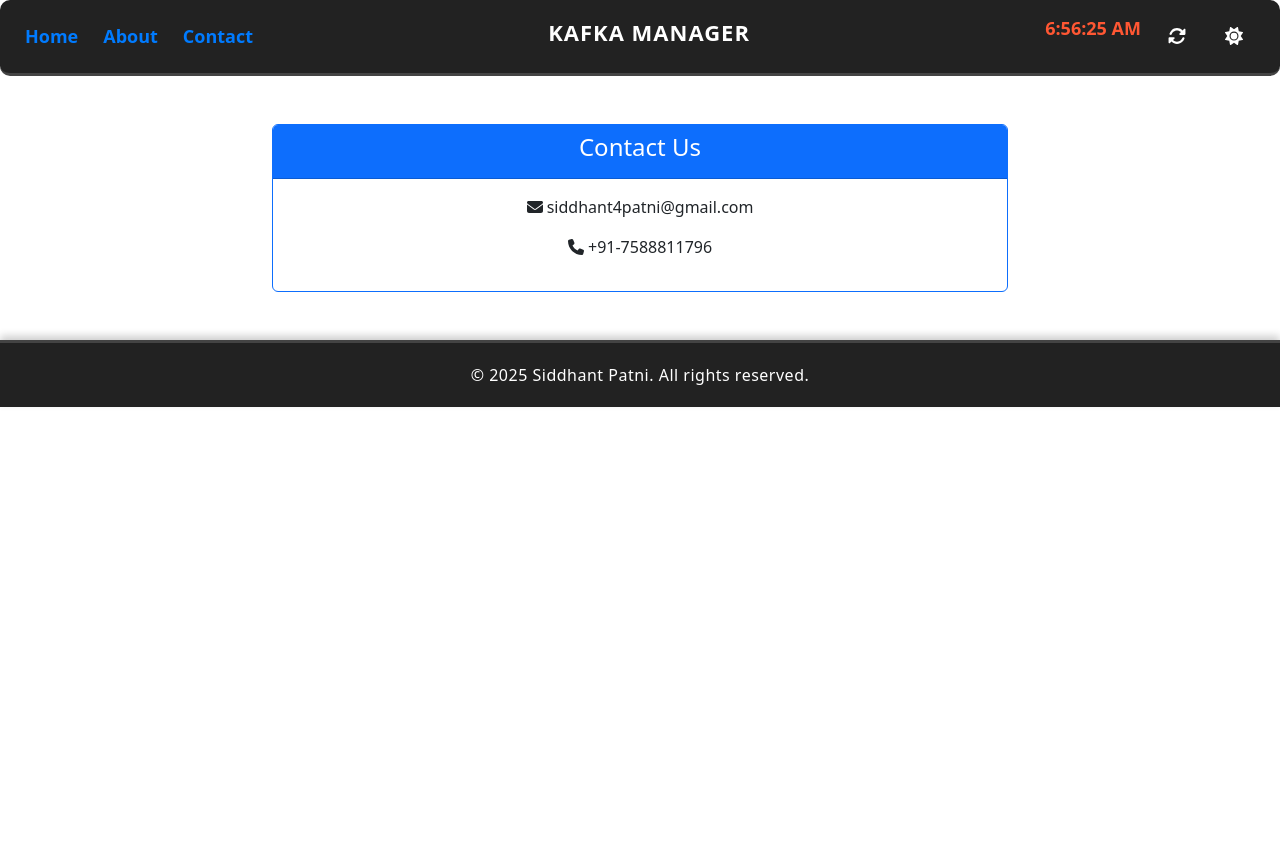
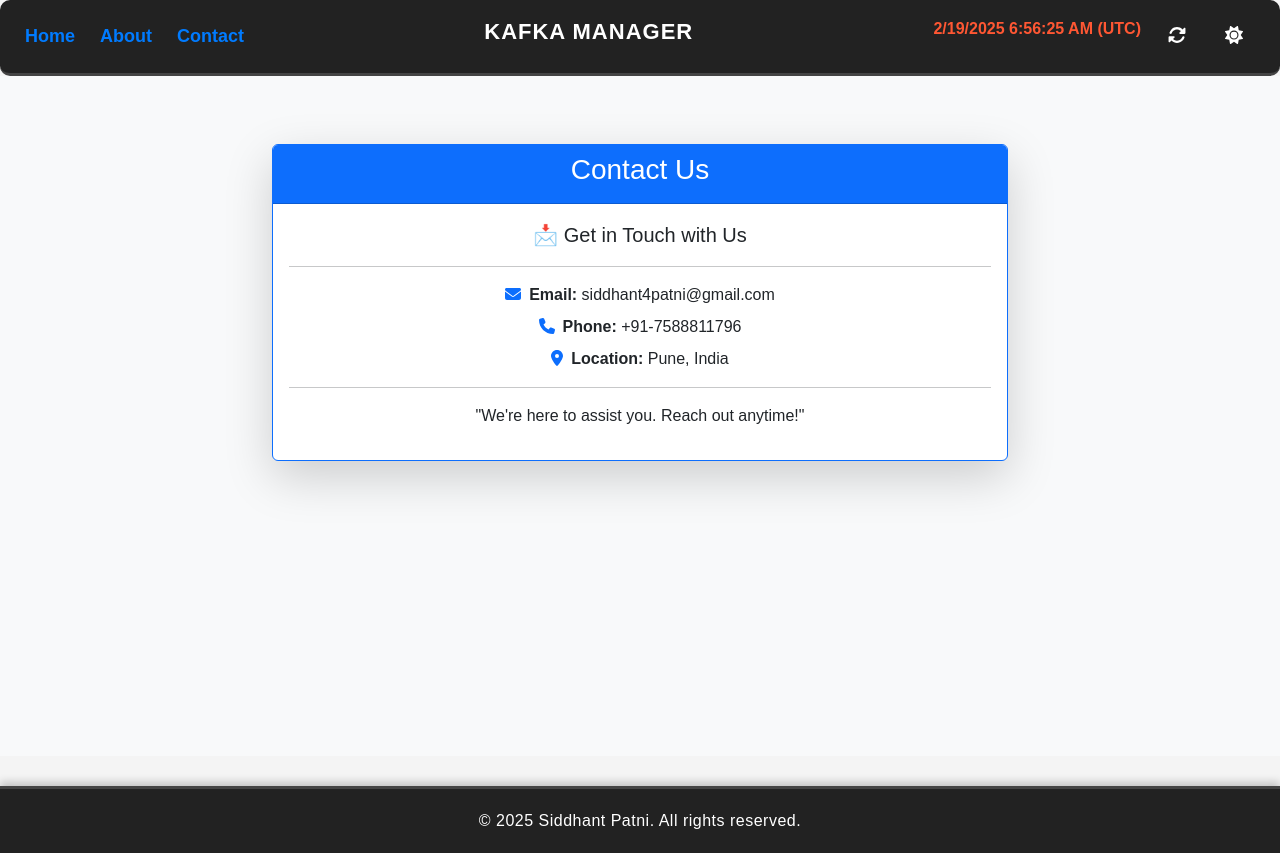
Before and after one commit to siddhantpatni0407/react-kafka-manager-ui, a React (Create React App) app: page /contact in a window 1280 px wide. Before the commit the page ends 800 px from the top, so only its background shows below. Built offline with nearby package versions, Linux system fonts and the light colour scheme.

Commit message:
Enhances look and feel
Enhances look and feel

```diff
--- a/src/About/About.js
+++ b/src/About/About.js
@@ -5,16 +5,18 @@ export default function About() {
         <div className="container my-5">
             <div className="row justify-content-center">
                 <div className="col-md-8">
-                    <div className="card border-primary">
-                        <div className="card-header bg-primary text-white">
-                            <h4>About Us</h4>
+                    <div className="card border-primary shadow-lg rounded-lg">
+                        <div className="card-header bg-primary text-white text-center">
+                            <h3>About Us</h3>
                         </div>
-                        <div className="card-body">
-                            <p className="lead">Welcome to our Kafka Manager Application!</p>
-                            <p>
-                                This is Frontend application built in ReactJS for Kafka Management System and integrated with Sprint boot backend application.
+                        <div className="card-body text-center">
+                            <p className="lead">🚀 Welcome to our Kafka Manager Application! 🚀</p>
+                            <p className="mb-3">
+                                This is a cutting-edge frontend application built in <strong>ReactJS</strong> for managing Kafka systems, seamlessly integrated with a powerful <strong>Spring Boot</strong> backend.
                             </p>
-                            <p>Developed by Siddhant Patni</p> {/* Added Developed by Siddhant Patni */}
+                            <p className="font-italic">"Streamlining Kafka management with ease and efficiency."</p>
+                            <hr />
+                            <p className="fw-bold">Developed by <span className="text-primary">Siddhant Patni</span></p>
                         </div>
                     </div>
                 </div>
--- a/src/App.css
+++ b/src/App.css
@@ -1,31 +1,47 @@
 .App {
   text-align: center;
+  font-family: 'Arial', sans-serif;
+  background-color: #f4f4f4;
+  min-height: 100vh;
 }
 
 .App-logo {
-  height: 40vmin;
+  height: 35vmin;
   pointer-events: none;
+  transition: transform 0.3s ease-in-out;
+}
+
+.App-logo:hover {
+  transform: scale(1.1);
 }
 
 @media (prefers-reduced-motion: no-preference) {
   .App-logo {
-    animation: App-logo-spin infinite 20s linear;
+    animation: App-logo-spin infinite 15s linear;
   }
 }
 
 .App-header {
-  background-color: #282c34;
+  background: linear-gradient(135deg, #282c34, #3a3f47);
   min-height: 100vh;
   display: flex;
   flex-direction: column;
   align-items: center;
   justify-content: center;
-  font-size: calc(10px + 2vmin);
+  font-size: calc(12px + 2vmin);
   color: white;
+  box-shadow: 0 4px 8px rgba(0, 0, 0, 0.2);
 }
 
 .App-link {
   color: #61dafb;
+  text-decoration: none;
+  font-weight: bold;
+  transition: color 0.3s ease;
+}
+
+.App-link:hover {
+  color: #1e90ff;
 }
 
 @keyframes App-logo-spin {
--- a/src/App.js
+++ b/src/App.js
@@ -13,16 +13,25 @@ function App() {
     <div className="App">
       <Router>
         <Navbar />
-        <Routes>
-          <Route path="/" element={<Home />} />
-          <Route exact path="/about" element={<About />} />
-          <Route exact path="/contact" element={<Contact />} />{" "}
-          {/* Add Contact route */}
-        </Routes>
+        <main style={styles.mainContent}>
+          <Routes>
+            <Route path="/" element={<Home />} />
+            <Route path="/about" element={<About />} />
+            <Route path="/contact" element={<Contact />} />
+          </Routes>
+        </main>
+        <Footer />
       </Router>
-      <Footer />
     </div>
   );
 }
 
+const styles = {
+  mainContent: {
+    minHeight: "calc(100vh - 120px)",
+    padding: "20px",
+    backgroundColor: "#f8f9fa",
+  },
+};
+
 export default App;
--- a/src/contact/contact.js
+++ b/src/contact/contact.js
@@ -1,25 +1,35 @@
 import React from "react";
 import { FontAwesomeIcon } from "@fortawesome/react-fontawesome";
-import { faEnvelope, faPhone } from "@fortawesome/free-solid-svg-icons";
+import { faEnvelope, faPhone, faMapMarkerAlt } from "@fortawesome/free-solid-svg-icons";
 
 export default function Contact() {
   return (
     <div className="container my-5">
       <div className="row justify-content-center">
         <div className="col-md-8">
-          <div className="card border-primary">
-            <div className="card-header bg-primary text-white">
-              <h4>Contact Us</h4>
+          <div className="card border-primary shadow-lg rounded-lg">
+            <div className="card-header bg-primary text-white text-center">
+              <h3>Contact Us</h3>
             </div>
-            <div className="card-body">
+            <div className="card-body text-center">
+              <p className="lead">📩 Get in Touch with Us</p>
+              <hr />
               <div className="contact-info">
-                <p>
-                  <FontAwesomeIcon icon={faEnvelope} /> siddhant4patni@gmail.com
+                <p className="mb-2">
+                  <FontAwesomeIcon icon={faEnvelope} className="text-primary me-2" />
+                  <strong>Email:</strong> siddhant4patni@gmail.com
                 </p>
-                <p>
-                  <FontAwesomeIcon icon={faPhone} /> +91-7588811796
+                <p className="mb-2">
+                  <FontAwesomeIcon icon={faPhone} className="text-primary me-2" />
+                  <strong>Phone:</strong> +91-7588811796
+                </p>
+                <p className="mb-2">
+                  <FontAwesomeIcon icon={faMapMarkerAlt} className="text-primary me-2" />
+                  <strong>Location:</strong> Pune, India
                 </p>
               </div>
+              <hr />
+              <p className="font-italic">"We're here to assist you. Reach out anytime!"</p>
             </div>
           </div>
         </div>
--- a/src/layout/Navbar.js
+++ b/src/layout/Navbar.js
@@ -5,11 +5,11 @@ import { faSyncAlt, faMoon, faSun } from "@fortawesome/free-solid-svg-icons";
 
 const Navbar = () => {
   const [isDarkMode, setIsDarkMode] = useState(true);
-  const [currentTime, setCurrentTime] = useState(new Date().toLocaleTimeString());
+  const [currentDateTime, setCurrentDateTime] = useState(new Date());
 
   useEffect(() => {
     const intervalId = setInterval(() => {
-      setCurrentTime(new Date().toLocaleTimeString());
+      setCurrentDateTime(new Date());
     }, 1000);
     document.body.classList.add("dark-mode");
     return () => clearInterval(intervalId);
@@ -33,7 +33,9 @@ const Navbar = () => {
       </div>
       <h2 style={styles.title}>Kafka Manager</h2>
       <div style={styles.rightContainer}>
-        <p style={styles.time}>{currentTime}</p>
+        <p style={styles.dateTime}>
+          {currentDateTime.toLocaleDateString()} {currentDateTime.toLocaleTimeString()} ({Intl.DateTimeFormat().resolvedOptions().timeZone})
+        </p>
         <button style={styles.iconButton} onClick={handleRefresh} title="Refresh">
           <FontAwesomeIcon icon={faSyncAlt} />
         </button>
@@ -95,9 +97,9 @@ const styles = {
     alignItems: "center",
     gap: "15px",
   },
-  time: {
+  dateTime: {
     fontWeight: "bold",
-    fontSize: "18px",
+    fontSize: "16px",
     color: "#ff5733",
   },
   iconButton: {
--- a/src/pages/Home.js
+++ b/src/pages/Home.js
@@ -3,10 +3,28 @@ import KafkaControls from "../components/KafkaControls";
 
 const Home = () => {
   return (
-    <div>
+    <div style={styles.container}>
       <KafkaControls />
     </div>
   );
 };
 
+const styles = {
+  container: {
+    padding: "20px",
+    textAlign: "center",
+  },
+  header: {
+    fontSize: "28px",
+    fontWeight: "bold",
+    marginBottom: "10px",
+    color: "#007bff",
+  },
+  subText: {
+    fontSize: "18px",
+    color: "#555",
+    marginBottom: "20px",
+  },
+};
+
 export default Home;
```
